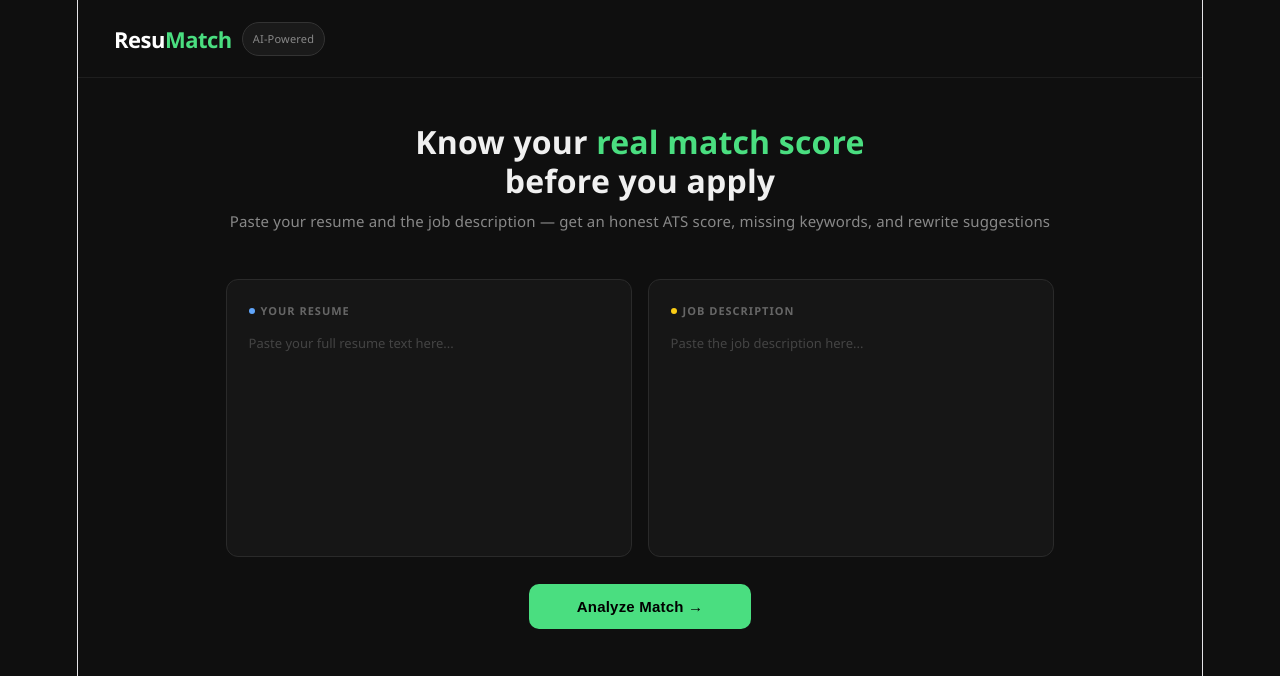
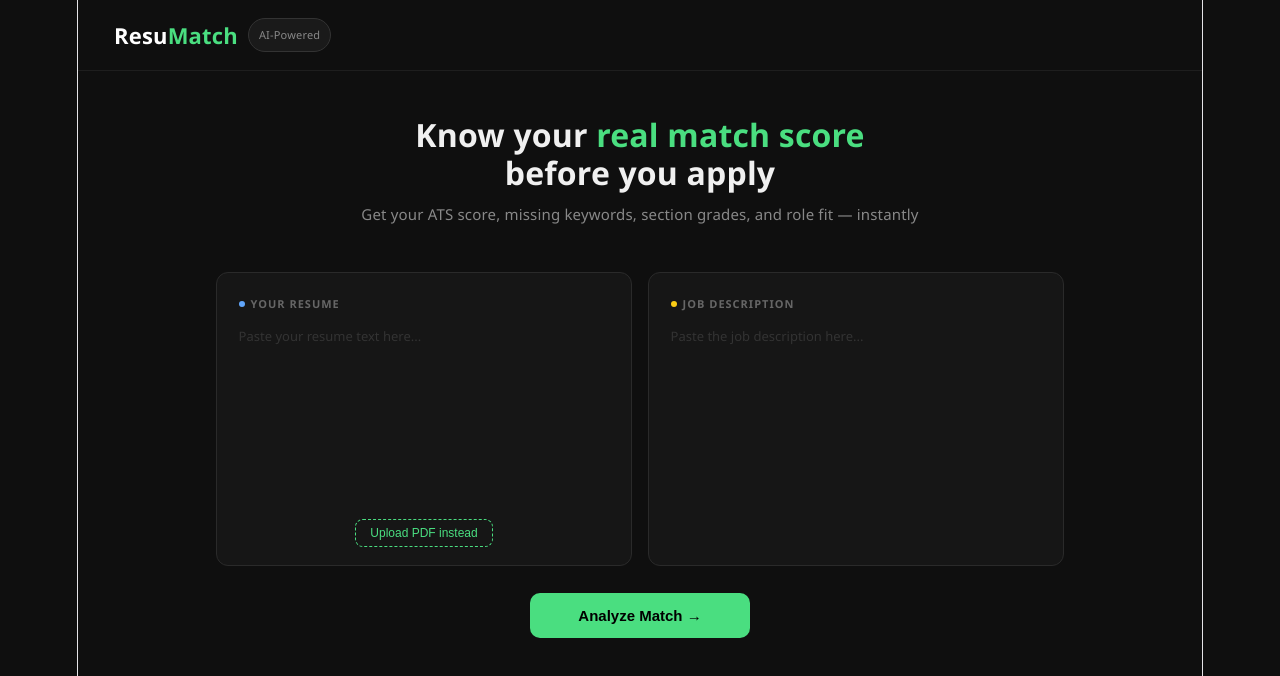
Before and after one commit to PriyanshuCoder07/ResuMatch, a React app in the folder frontend/: page / in a window 1280 px wide. Shown: the top 676 px of the page. Built offline with nearby package versions, Linux system fonts and the light colour scheme; the HTML template or start-up script is replaced by a standard one.

Commit message:
add PDF upload, report card, role fit predictor, score animation

```diff
--- a/frontend/src/App.jsx
+++ b/frontend/src/App.jsx
@@ -1,144 +1,196 @@
-import { useState } from "react";
+import { useState, useRef, useEffect } from "react";
 
-const styles = {
-  wrap: { minHeight: "100vh", background: "#0f0f0f", color: "#f0f0f0", fontFamily: "'Segoe UI', sans-serif", padding: "0" },
-  header: { background: "#0f0f0f", borderBottom: "1px solid #1e1e1e", padding: "1.2rem 2rem", display: "flex", alignItems: "center", gap: "10px" },
-  logo: { fontSize: "22px", fontWeight: "700", color: "#fff", letterSpacing: "-0.5px" },
+const API = "https://resumatch-backend-api.onrender.com";
+
+const s = {
+  wrap: { minHeight: "100vh", background: "#0f0f0f", color: "#f0f0f0", fontFamily: "'Segoe UI', sans-serif" },
+  header: { borderBottom: "1px solid #1e1e1e", padding: "1rem 2rem", display: "flex", alignItems: "center", gap: "10px" },
+  logo: { fontSize: "22px", fontWeight: "700", color: "#fff" },
   logoSpan: { color: "#4ade80" },
   badge: { fontSize: "11px", background: "#1a1a1a", border: "1px solid #333", color: "#888", padding: "3px 10px", borderRadius: "20px" },
-  main: { maxWidth: "900px", margin: "0 auto", padding: "2.5rem 2rem" },
+  main: { maxWidth: "920px", margin: "0 auto", padding: "2.5rem 2rem" },
   hero: { textAlign: "center", marginBottom: "2.5rem" },
   heroTitle: { fontSize: "32px", fontWeight: "700", marginBottom: "8px", lineHeight: 1.2 },
   heroSub: { color: "#888", fontSize: "15px" },
   inputGrid: { display: "grid", gridTemplateColumns: "1fr 1fr", gap: "16px", marginBottom: "1.5rem" },
   inputBox: { background: "#161616", border: "1px solid #2a2a2a", borderRadius: "12px", padding: "1rem 1.2rem" },
   inputLabel: { fontSize: "11px", fontWeight: "600", color: "#666", textTransform: "uppercase", letterSpacing: "1px", marginBottom: "8px", display: "flex", alignItems: "center", gap: "6px" },
-  dot: (color) => ({ width: "6px", height: "6px", borderRadius: "50%", background: color, display: "inline-block" }),
-  textarea: { width: "100%", height: "200px", background: "transparent", border: "none", outline: "none", color: "#e0e0e0", fontSize: "13px", lineHeight: "1.7", resize: "none", fontFamily: "inherit" },
-  btnWrap: { display: "flex", justifyContent: "center", marginBottom: "2.5rem" },
-  btn: (loading) => ({ background: loading ? "#333" : "#4ade80", color: loading ? "#666" : "#000", border: "none", padding: "14px 48px", borderRadius: "10px", fontSize: "15px", fontWeight: "600", cursor: loading ? "not-allowed" : "pointer", transition: "all 0.2s", letterSpacing: "0.2px" }),
+  textarea: { width: "100%", height: "180px", background: "transparent", border: "none", outline: "none", color: "#e0e0e0", fontSize: "13px", lineHeight: "1.7", resize: "none", fontFamily: "inherit" },
+  uploadBtn: { marginTop: "8px", display: "inline-block", fontSize: "12px", color: "#4ade80", cursor: "pointer", border: "1px dashed #4ade80", padding: "6px 14px", borderRadius: "8px", background: "transparent" },
+  uploadName: { fontSize: "11px", color: "#666", marginTop: "6px" },
+  btnWrap: { display: "flex", justifyContent: "center", marginBottom: "2rem" },
+  btn: (l) => ({ background: l ? "#1a1a1a" : "#4ade80", color: l ? "#666" : "#000", border: "none", padding: "14px 48px", borderRadius: "10px", fontSize: "15px", fontWeight: "600", cursor: l ? "not-allowed" : "pointer", transition: "all 0.2s" }),
   error: { color: "#f87171", textAlign: "center", marginBottom: "1rem", fontSize: "14px" },
-  resultsWrap: { display: "flex", flexDirection: "column", gap: "16px" },
+  col: { display: "flex", flexDirection: "column", gap: "16px" },
   topRow: { display: "grid", gridTemplateColumns: "200px 1fr", gap: "16px" },
   card: { background: "#161616", border: "1px solid #2a2a2a", borderRadius: "12px", padding: "1.2rem 1.4rem" },
-  scoreCard: { background: "#161616", border: "1px solid #2a2a2a", borderRadius: "12px", padding: "1.5rem", display: "flex", flexDirection: "column", alignItems: "center", gap: "12px" },
-  scoreNum: (score) => ({ fontSize: "48px", fontWeight: "700", color: score >= 70 ? "#4ade80" : score >= 50 ? "#facc15" : "#f87171", lineHeight: 1 }),
-  scoreLabel: { fontSize: "11px", color: "#666", textTransform: "uppercase", letterSpacing: "1px", textAlign: "center" },
-  scoreBadge: (score) => ({ fontSize: "12px", padding: "4px 14px", borderRadius: "20px", fontWeight: "600", background: score >= 70 ? "#052e16" : score >= 50 ? "#1c1a05" : "#2d0a0a", color: score >= 70 ? "#4ade80" : score >= 50 ? "#facc15" : "#f87171", border: `1px solid ${score >= 70 ? "#166534" : score >= 50 ? "#854d0e" : "#7f1d1d"}` }),
-  summaryText: { fontSize: "14px", color: "#ccc", lineHeight: "1.7", marginTop: "4px" },
-  sectionTitle: { fontSize: "11px", fontWeight: "600", color: "#666", textTransform: "uppercase", letterSpacing: "1px", marginBottom: "10px" },
+  scoreCard: { background: "#161616", border: "1px solid #2a2a2a", borderRadius: "12px", padding: "1.5rem", display: "flex", flexDirection: "column", alignItems: "center", gap: "10px" },
+  sectionTitle: { fontSize: "11px", fontWeight: "600", color: "#555", textTransform: "uppercase", letterSpacing: "1px", marginBottom: "10px" },
+  divider: { height: "1px", background: "#1e1e1e", margin: "12px 0" },
   chipsWrap: { display: "flex", flexWrap: "wrap", gap: "6px" },
-  chip: (type) => ({ fontSize: "12px", fontWeight: "500", padding: "5px 12px", borderRadius: "20px", background: type === "matched" ? "#052e16" : "#2d0a0a", color: type === "matched" ? "#4ade80" : "#f87171", border: `1px solid ${type === "matched" ? "#166534" : "#7f1d1d"}` }),
-  divider: { height: "1px", background: "#2a2a2a", margin: "12px 0" },
-  suggItem: { padding: "12px 0", borderBottom: "1px solid #1e1e1e" },
-  suggBefore: { fontSize: "13px", color: "#555", textDecoration: "line-through", lineHeight: "1.6", marginBottom: "6px" },
+  chip: (t) => ({ fontSize: "12px", fontWeight: "500", padding: "5px 12px", borderRadius: "20px", background: t === "matched" ? "#052e16" : "#2d0a0a", color: t === "matched" ? "#4ade80" : "#f87171", border: `1px solid ${t === "matched" ? "#166534" : "#7f1d1d"}` }),
+  suggItem: { padding: "12px 0", borderBottom: "1px solid #1a1a1a" },
+  suggBefore: { fontSize: "13px", color: "#444", textDecoration: "line-through", lineHeight: "1.6", marginBottom: "6px" },
   suggAfter: { fontSize: "13px", color: "#e0e0e0", lineHeight: "1.6", marginBottom: "6px" },
   suggReason: { fontSize: "11px", color: "#4ade80", background: "#052e16", border: "1px solid #166534", padding: "3px 10px", borderRadius: "20px", display: "inline-block" },
-  loadingWrap: { textAlign: "center", padding: "3rem", color: "#666" },
-  loadingText: { fontSize: "14px", marginBottom: "16px" },
-  loadingBar: { height: "2px", background: "#1e1e1e", borderRadius: "2px", overflow: "hidden", width: "200px", margin: "0 auto" },
-  loadingFill: { height: "100%", background: "#4ade80", borderRadius: "2px", animation: "load 2s ease-in-out forwards" },
+  gradeGrid: { display: "grid", gridTemplateColumns: "1fr 1fr", gap: "10px" },
+  gradeItem: (g) => ({ background: "#0f0f0f", border: `1px solid ${g==="A"?"#166534":g==="B"?"#854d0e":g==="C"?"#1e3a5f":"#7f1d1d"}`, borderRadius: "10px", padding: "12px" }),
+  gradeBadge: (g) => ({ fontSize: "20px", fontWeight: "700", color: g==="A"?"#4ade80":g==="B"?"#facc15":g==="C"?"#60a5fa":"#f87171" }),
+  gradeLabel: { fontSize: "11px", color: "#666", textTransform: "uppercase", letterSpacing: "0.5px" },
+  gradeComment: { fontSize: "12px", color: "#aaa", marginTop: "4px", lineHeight: "1.5" },
+  roleItem: { display: "flex", alignItems: "center", gap: "14px", padding: "12px 0", borderBottom: "1px solid #1a1a1a" },
+  roleBar: { flex: 1, height: "6px", background: "#1e1e1e", borderRadius: "3px", overflow: "hidden" },
+  roleBarFill: (m) => ({ height: "100%", width: m + "%", background: m >= 80 ? "#4ade80" : m >= 65 ? "#facc15" : "#60a5fa", borderRadius: "3px", transition: "width 1s ease" }),
+  summaryText: { fontSize: "14px", color: "#ccc", lineHeight: "1.7" },
 };
+
+function ScoreRing({ score }) {
+  const [display, setDisplay] = useState(0);
+  const r = 42, circ = 2 * Math.PI * r;
+  useEffect(() => {
+    let i = 0;
+    const t = setInterval(() => { i = Math.min(i + 2, score); setDisplay(i); if (i >= score) clearInterval(t); }, 16);
+    return () => clearInterval(t);
+  }, [score]);
+  const color = score >= 70 ? "#4ade80" : score >= 50 ? "#facc15" : "#f87171";
+  return (
+    <svg width="110" height="110" viewBox="0 0 110 110">
+      <circle cx="55" cy="55" r={r} fill="none" stroke="#1e1e1e" strokeWidth="8" />
+      <circle cx="55" cy="55" r={r} fill="none" stroke={color} strokeWidth="8"
+        strokeLinecap="round" strokeDasharray={circ}
+        strokeDashoffset={circ - (display / 100) * circ}
+        transform="rotate(-90 55 55)" style={{ transition: "stroke-dashoffset 0.05s" }} />
+      <text x="55" y="55" textAnchor="middle" dominantBaseline="central"
+        fill={color} fontSize="20" fontWeight="700">{display}%</text>
+    </svg>
+  );
+}
 
 export default function App() {
   const [resume, setResume] = useState("");
   const [jd, setJd] = useState("");
+  const [pdfFile, setPdfFile] = useState(null);
   const [result, setResult] = useState(null);
   const [loading, setLoading] = useState(false);
   const [error, setError] = useState("");
+  const fileRef = useRef();
 
   const analyze = async () => {
-    if (!resume.trim() || !jd.trim()) { setError("Please fill in both fields before analyzing."); return; }
+    if ((!resume.trim() && !pdfFile) || !jd.trim()) { setError("Please fill in both fields."); return; }
     setError(""); setLoading(true); setResult(null);
     try {
-      const res = await fetch("https://resumatch-backend-api.onrender.com/analyze", {
-        method: "POST",
-        headers: { "Content-Type": "application/json" },
-        body: JSON.stringify({ resume, jd }),
-      });
+      let res;
+      if (pdfFile) {
+        const fd = new FormData();
+        fd.append("resume_pdf", pdfFile);
+        fd.append("jd", jd);
+        res = await fetch(`${API}/analyze`, { method: "POST", body: fd });
+      } else {
+        res = await fetch(`${API}/analyze`, {
+          method: "POST",
+          headers: { "Content-Type": "application/json" },
+          body: JSON.stringify({ resume, jd }),
+        });
+      }
       const data = await res.json();
-      if (data.error) { setError("AI error: " + data.error); }
-      else { setResult(data); }
-    } catch {
-      setError("Cannot reach backend. Make sure python app.py is running in the other terminal.");
-    }
+      if (data.error) setError("AI error: " + data.error);
+      else setResult(data);
+    } catch { setError("Cannot reach backend. Make sure it is running."); }
     setLoading(false);
   };
 
   return (
-    <div style={styles.wrap}>
-      <style>{`* { box-sizing: border-box; margin: 0; padding: 0; } textarea::placeholder { color: #444; } @keyframes load { from { width: 0% } to { width: 85% } }`}</style>
-
-      <div style={styles.header}>
-        <div style={styles.logo}>Resu<span style={styles.logoSpan}>Match</span></div>
-        <div style={styles.badge}>AI-Powered</div>
+    <div style={s.wrap}>
+      <style>{`* { box-sizing: border-box; margin: 0; padding: 0; } textarea::placeholder { color: #333; } body { background: #0f0f0f; }`}</style>
+      <div style={s.header}>
+        <div style={s.logo}>Resu<span style={s.logoSpan}>Match</span></div>
+        <div style={s.badge}>AI-Powered</div>
       </div>
-
-      <div style={styles.main}>
-        <div style={styles.hero}>
-          <div style={styles.heroTitle}>Know your <span style={{ color: "#4ade80" }}>real match score</span><br />before you apply</div>
-          <div style={styles.heroSub}>Paste your resume and the job description — get an honest ATS score, missing keywords, and rewrite suggestions</div>
+      <div style={s.main}>
+        <div style={s.hero}>
+          <div style={s.heroTitle}>Know your <span style={{ color: "#4ade80" }}>real match score</span><br />before you apply</div>
+          <div style={s.heroSub}>Get your ATS score, missing keywords, section grades, and role fit — instantly</div>
         </div>
 
-        <div style={styles.inputGrid}>
-          <div style={styles.inputBox}>
-            <div style={styles.inputLabel}><span style={styles.dot("#60a5fa")}></span>Your resume</div>
-            <textarea style={styles.textarea} placeholder="Paste your full resume text here..." value={resume} onChange={e => setResume(e.target.value)} />
+        <div style={s.inputGrid}>
+          <div style={s.inputBox}>
+            <div style={s.inputLabel}><span style={{ width: 6, height: 6, borderRadius: "50%", background: "#60a5fa", display: "inline-block" }}></span>Your resume</div>
+            <textarea style={s.textarea} placeholder="Paste your resume text here..." value={resume} onChange={e => { setResume(e.target.value); setPdfFile(null); }} />
+            <div>
+              <input type="file" accept=".pdf" ref={fileRef} style={{ display: "none" }} onChange={e => { setPdfFile(e.target.files[0]); setResume(""); }} />
+              <button style={s.uploadBtn} onClick={() => fileRef.current.click()}>Upload PDF instead</button>
+              {pdfFile && <div style={s.uploadName}>📄 {pdfFile.name}</div>}
+            </div>
           </div>
-          <div style={styles.inputBox}>
-            <div style={styles.inputLabel}><span style={styles.dot("#facc15")}></span>Job description</div>
-            <textarea style={styles.textarea} placeholder="Paste the job description here..." value={jd} onChange={e => setJd(e.target.value)} />
+          <div style={s.inputBox}>
+            <div style={s.inputLabel}><span style={{ width: 6, height: 6, borderRadius: "50%", background: "#facc15", display: "inline-block" }}></span>Job description</div>
+            <textarea style={s.textarea} placeholder="Paste the job description here..." value={jd} onChange={e => setJd(e.target.value)} />
           </div>
         </div>
 
-        {error && <div style={styles.error}>{error}</div>}
-
-        <div style={styles.btnWrap}>
-          <button style={styles.btn(loading)} onClick={analyze} disabled={loading}>
-            {loading ? "Analyzing your resume..." : "Analyze Match →"}
+        {error && <div style={s.error}>{error}</div>}
+        <div style={s.btnWrap}>
+          <button style={s.btn(loading)} onClick={analyze} disabled={loading}>
+            {loading ? "Analyzing..." : "Analyze Match →"}
           </button>
         </div>
 
-        {loading && (
-          <div style={styles.loadingWrap}>
-            <div style={styles.loadingText}>Running ATS analysis with Gemini AI...</div>
-            <div style={styles.loadingBar}><div style={styles.loadingFill}></div></div>
-          </div>
-        )}
-
         {result && (
-          <div style={styles.resultsWrap}>
-            <div style={styles.topRow}>
-              <div style={styles.scoreCard}>
-                <div style={styles.scoreNum(result.score)}>{result.score}%</div>
-                <div style={styles.scoreLabel}>ATS match score</div>
-                <div style={styles.scoreBadge(result.score)}>
+          <div style={s.col}>
+            <div style={s.topRow}>
+              <div style={s.scoreCard}>
+                <ScoreRing score={result.score} />
+                <div style={{ fontSize: "11px", color: "#555", textTransform: "uppercase", letterSpacing: "1px" }}>ATS Match Score</div>
+                <div style={{ fontSize: "12px", fontWeight: "600", padding: "4px 14px", borderRadius: "20px", background: result.score>=70?"#052e16":result.score>=50?"#1c1a05":"#2d0a0a", color: result.score>=70?"#4ade80":result.score>=50?"#facc15":"#f87171", border: `1px solid ${result.score>=70?"#166534":result.score>=50?"#854d0e":"#7f1d1d"}` }}>
                   {result.score >= 70 ? "Strong Match" : result.score >= 50 ? "Moderate Match" : "Needs Work"}
                 </div>
               </div>
-              <div style={styles.card}>
-                <div style={styles.sectionTitle}>AI Assessment</div>
-                <div style={styles.summaryText}>{result.summary}</div>
-                <div style={styles.divider}></div>
-                <div style={styles.sectionTitle}>Matched Keywords</div>
-                <div style={styles.chipsWrap}>
-                  {result.matched?.map(k => <span key={k} style={styles.chip("matched")}>{k}</span>)}
-                </div>
-                <div style={{ ...styles.divider, marginTop: "12px" }}></div>
-                <div style={styles.sectionTitle}>Missing Keywords</div>
-                <div style={styles.chipsWrap}>
-                  {result.missing?.map(k => <span key={k} style={styles.chip("missing")}>{k}</span>)}
-                </div>
+              <div style={s.card}>
+                <div style={s.sectionTitle}>AI Assessment</div>
+                <div style={s.summaryText}>{result.summary}</div>
+                <div style={s.divider} />
+                <div style={s.sectionTitle}>Matched Keywords</div>
+                <div style={s.chipsWrap}>{result.matched?.map(k => <span key={k} style={s.chip("matched")}>{k}</span>)}</div>
+                <div style={s.divider} />
+                <div style={s.sectionTitle}>Missing Keywords</div>
+                <div style={s.chipsWrap}>{result.missing?.map(k => <span key={k} style={s.chip("missing")}>{k}</span>)}</div>
               </div>
             </div>
 
-            <div style={styles.card}>
-              <div style={styles.sectionTitle}>Rewrite Suggestions — add these to your resume</div>
+            <div style={s.card}>
+              <div style={s.sectionTitle}>Resume Report Card</div>
+              <div style={s.gradeGrid}>
+                {result.report_card && Object.entries(result.report_card).map(([section, data]) => (
+                  <div key={section} style={s.gradeItem(data.grade)}>
+                    <div style={{ display: "flex", alignItems: "center", gap: "10px", marginBottom: "4px" }}>
+                      <div style={s.gradeBadge(data.grade)}>{data.grade}</div>
+                      <div style={s.gradeLabel}>{section}</div>
+                    </div>
+                    <div style={s.gradeComment}>{data.comment}</div>
+                  </div>
+                ))}
+              </div>
+            </div>
+
+            <div style={s.card}>
+              <div style={s.sectionTitle}>Role Fit Predictor — best matches for your resume</div>
+              {result.role_fits?.map((r, i) => (
+                <div key={i} style={{ ...s.roleItem, ...(i === result.role_fits.length - 1 ? { borderBottom: "none" } : {}) }}>
+                  <div style={{ width: "180px", fontSize: "13px", fontWeight: "500", color: "#e0e0e0" }}>{r.role}</div>
+                  <div style={s.roleBar}><div style={s.roleBarFill(r.match)}></div></div>
+                  <div style={{ width: "40px", fontSize: "13px", fontWeight: "600", color: "#4ade80", textAlign: "right" }}>{r.match}%</div>
+                  <div style={{ fontSize: "12px", color: "#666", flex: 1.5 }}>{r.reason}</div>
+                </div>
+              ))}
+            </div>
+
+            <div style={s.card}>
+              <div style={s.sectionTitle}>Rewrite Suggestions</div>
               {result.suggestions?.map((s, i) => (
-                <div key={i} style={{ ...styles.suggItem, ...(i === result.suggestions.length - 1 ? { borderBottom: "none" } : {}) }}>
-                  <div style={styles.suggBefore}>{s.before}</div>
-                  <div style={styles.suggAfter}>{s.after}</div>
-                  <span style={styles.suggReason}>{s.reason}</span>
+                <div key={i} style={{ ...s.suggItem, ...(i === result.suggestions.length - 1 ? { borderBottom: "none" } : {}) }}>
+                  <div style={s.suggBefore}>{s.before}</div>
+                  <div style={s.suggAfter}>{s.after}</div>
+                  <span style={s.suggReason}>{s.reason}</span>
                 </div>
               ))}
             </div>
```
Also changed, not shown: 1 other file (tests, documents, lock files or other folders).
